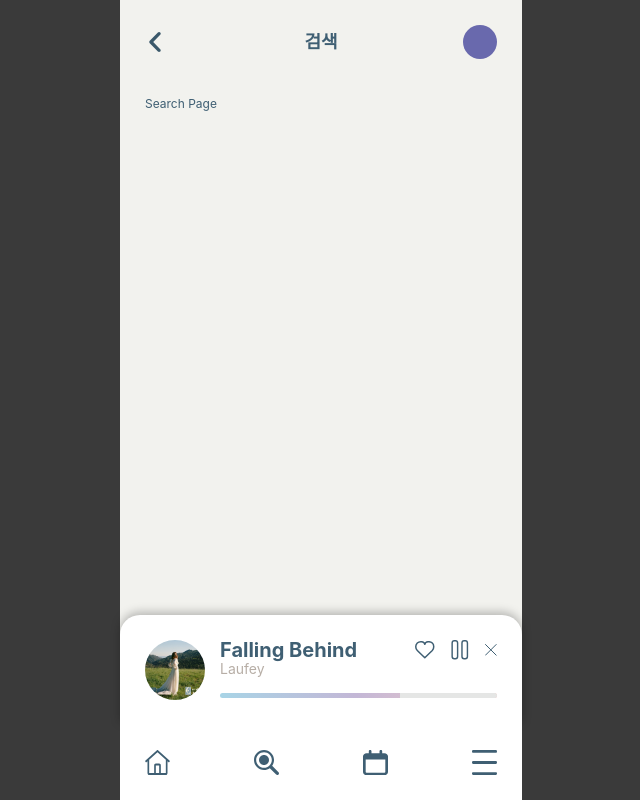
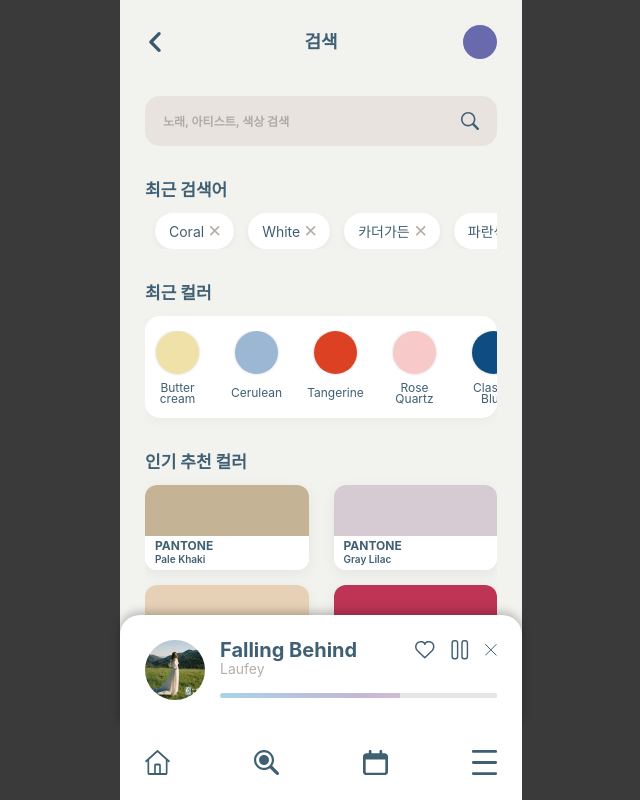
Before and after one commit to urusekai/TONE, a Vue app in the folder frontend/: page /search in a window 1280 px wide. Shown: the whole page, without its empty margins (319-959 px from the left). Built offline with nearby package versions, Linux system fonts and the light colour scheme; a web font is replaced by a local one.

Commit message:
feat:검색 페이지 vue 파일로 이동및 최근 검색어 삭제/생성 기능 추가,최근컬러 style 수정, 파비콘 이미지 추가및 수정

```diff
--- a/frontend/index.html
+++ b/frontend/index.html
@@ -1,13 +1,16 @@
 <!doctype html>
 <html lang="">
+
 <head>
   <meta charset="UTF-8" />
-    <link rel="icon" href="/favicon.ico" />
+  <link rel="icon" href="/favicon.png" />
   <meta name="viewport" content="width=device-width, initial-scale=1.0" />
   <title>Vite App</title>
 </head>
+
 <body>
   <div id="app"></div>
   <script type="module" src="/src/main.js"></script>
 </body>
+
 </html>
--- a/frontend/src/views/SearchView.vue
+++ b/frontend/src/views/SearchView.vue
@@ -1,3 +1,407 @@
+<script setup>
+import { reactive, ref, watch } from 'vue';
+import { useRouter } from 'vue-router';
+
+const router = useRouter();
+
+const STORAGE_KEY = 'tone_recent_tags_v1';
+const MAX_TAGS = 12;
+
+// localStorage에서 불러오기
+const loadTags = () => {
+  try {
+    const raw = localStorage.getItem(STORAGE_KEY);
+    const parsed = raw ? JSON.parse(raw) : null;
+    return Array.isArray(parsed) ? parsed : ['Coral', 'White', '카더가든', '파란색', '여름노래'];
+  } catch {
+    return ['Coral', 'White', '카더가든', '파란색', '여름노래'];
+  }
+};
+
+const searchData = reactive({
+  tags: loadTags(),
+  recentColors: [
+    { name: 'Butter cream', code: '#EFE1A7' },
+    { name: 'Cerulean', code: '#9BB7D4' },
+    { name: 'Tangerine', code: '#DD4124' },
+    { name: 'Rose Quartz', code: '#F7CAC9' },
+    { name: 'Classic Blue', code: '#0F4C81' },
+    { name: 'Green Ash', code: '#A0DAA9' },
+    { name: 'Viva Magenta', code: '#BE3455' },
+    { name: 'Ultimate Gray', code: '#939597' }
+  ],
+  recommended: [
+    { brand: 'PANTONE', name: 'Pale Khaki', code: '#C4B495' },
+    { brand: 'PANTONE', name: 'Gray Lilac', code: '#D6CBD3' },
+    { brand: 'PANTONE', name: 'Gray Sand', code: '#E7D1B6' },
+    { brand: 'PANTONE', name: 'Viva Magenta', code: '#BE3455' },
+    { brand: 'PANTONE', name: 'Pale Dogwood', code: '#8D91C7' },
+    { brand: 'PANTONE', name: 'Color Pale Dogwood', code: '#ADB696' }
+  ]
+});
+
+const keyword = ref('');
+
+// tags가 바뀔 때마다 localStorage 저장
+watch(
+  () => searchData.tags,
+  (newTags) => {
+    localStorage.setItem(STORAGE_KEY, JSON.stringify(newTags));
+  },
+  { deep: true }
+);
+
+function normalizeTag(text) {
+  return text.trim().replace(/\s+/g, ' ');
+}
+
+function addRecentTag(text) {
+  const t = normalizeTag(text);
+  if (!t) return;
+
+  // 이미 있으면 맨 앞으로 올리기
+  const existIdx = searchData.tags.findIndex((x) => x.toLowerCase() === t.toLowerCase());
+  if (existIdx !== -1) searchData.tags.splice(existIdx, 1);
+
+  // 맨 앞에 추가
+  searchData.tags.unshift(t);
+
+  // 최대 개수 제한
+  if (searchData.tags.length > MAX_TAGS) searchData.tags.length = MAX_TAGS;
+}
+
+function removeTag(tag) {
+  const idx = searchData.tags.indexOf(tag);
+  if (idx !== -1) searchData.tags.splice(idx, 1);
+}
+
+function goToPlaylist(payload) {
+  // 필요하면 query로 넘기기 (playlist에서 검색값 받기 가능)
+  // 예: router.push({ path: '/playlist', query: { q: payload?.name ?? '' } })
+  router.push('/playlist');
+}
+
+function onSubmit(e) {
+  e.preventDefault();
+
+  // 양쪽 공백 제거
+  const t = keyword.value.trim();
+  if (!t) return; // 빈 문자열이면 무시
+
+  searchData.tags.unshift(t); // 맨 앞에 추가
+  keyword.value = ''; // 입력창 초기화
+}
+</script>
+
 <template>
-  <main>Search Page</main>
+  <main id="search">
+    <section class="search-bar-section">
+      <form class="search-input-box" role="search" @submit="onSubmit">
+        <input v-model="keyword" type="text" placeholder="노래, 아티스트, 색상 검색" />
+        <button type="submit" class="btn-search" aria-label="검색">
+          <img src="@/assets/icons/search.svg" alt="" class="icon-search" />
+        </button>
+      </form>
+    </section>
+
+    <div class="search-content-scroll">
+      <!-- 최근 검색어 -->
+      <section class="search-section">
+        <h3 class="section-title">최근 검색어</h3>
+
+        <div class="scroll-container" id="tag-list">
+          <div v-for="t in searchData.tags" :key="t" class="tag">
+            {{ t }}
+            <button class="btn-delete" type="button" @click.stop="removeTag(t)">
+              <img src="@/assets/icons/remove.svg" alt="삭제" />
+            </button>
+          </div>
+        </div>
+      </section>
+
+      <!-- 최근 컬러 -->
+      <section class="recent-colors-section">
+        <h3 class="section-title">최근 컬러</h3>
+
+        <div class="recent-colors-wrapper">
+          <div class="scroll-container" id="color-circle-list">
+            <div
+              v-for="c in searchData.recentColors"
+              :key="c.name"
+              class="color-item"
+              @click="goToPlaylist(c)"
+            >
+              <div class="color-circle" :style="{ backgroundColor: c.code }"></div>
+              <span class="color-label">{{ c.name }}</span>
+            </div>
+          </div>
+        </div>
+      </section>
+
+      <!-- 인기 추천 컬러 -->
+      <section class="recommended-colors-section">
+        <h3 class="section-title">인기 추천 컬러</h3>
+
+        <div class="color-card-grid" id="color-card-grid">
+          <article
+            v-for="r in searchData.recommended"
+            :key="`${r.brand}-${r.name}`"
+            class="pantone-card"
+            @click="goToPlaylist(r)"
+          >
+            <div class="card-color-top" :style="{ backgroundColor: r.code }"></div>
+            <div class="card-info-bottom">
+              <span class="brand-name">{{ r.brand }}</span>
+              <p class="color-detail-name">{{ r.name }}</p>
+            </div>
+          </article>
+        </div>
+      </section>
+    </div>
+  </main>
 </template>
+
+<style scoped>
+/* 1. 기본 배경 및 텍스트 설정 */
+#search {
+  --section-gap: 30px;
+  --title-content-gap: 12px;
+
+  justify-content: flex-start;
+  align-items: stretch;
+  min-height: 0;
+  overflow: hidden;
+  padding-bottom: 0;
+  background-color: #f2f2ee;
+  box-sizing: border-box;
+}
+
+/* 섹션 타이틀 */
+.section-title {
+  font-size: 17px;
+  font-weight: 700;
+  margin: 0 0 var(--title-content-gap);
+}
+
+.search-section,
+.recent-colors-section,
+.recommended-colors-section {
+  width: 100%;
+  margin-bottom: var(--section-gap);
+}
+
+.recommended-colors-section {
+  margin-bottom: 0;
+}
+
+/* 2. 검색창 섹션 */
+.search-bar-section {
+  flex: 0 0 auto;
+  width: 100%;
+  padding: 0 0 var(--section-gap);
+  margin: 0;
+  background-color: #f2f2ee;
+}
+
+.search-content-scroll {
+  flex: 1 1 auto;
+  height: 0;
+  min-height: 0;
+  overflow-y: auto;
+  overscroll-behavior: contain;
+  padding-bottom: calc(var(--app-main-bottom) + var(--section-gap));
+}
+
+.search-content-scroll::-webkit-scrollbar {
+  display: none;
+}
+
+.search-input-box {
+  display: flex;
+  width: 100%;
+  height: 50px;
+  align-items: center;
+  background-color: #e8e3df;
+  padding: 0 18px;
+  border-radius: 15px;
+}
+
+.icon-search {
+  width: 18px;
+  margin: 0;
+  display: block;
+}
+
+.btn-search {
+  display: flex;
+  align-items: center;
+  justify-content: center;
+  flex: 0 0 auto;
+  margin-left: 10px;
+}
+
+.search-input-box input {
+  border: none;
+  background: transparent;
+  outline: none;
+  font-size: 12px;
+  font-weight: 700;
+  width: 100%;
+  min-width: 0;
+  opacity: 0.5;
+}
+
+/* 3. 가로 스크롤 공통 */
+.scroll-container {
+  display: flex;
+  flex-wrap: nowrap;
+  overflow-x: auto;
+  gap: 14px;
+  padding: 0 10px;
+  -webkit-overflow-scrolling: touch;
+  scroll-snap-type: x mandatory;
+}
+
+/* ✅ 최근 컬러 스크롤 줄(진짜 스크롤되는 요소) */
+#color-circle-list {
+  padding: 0 18px; /* ✅ 양쪽 여백 */
+  gap: 14px;
+  overflow-x: auto;
+  -webkit-overflow-scrolling: touch;
+}
+
+.scroll-container::-webkit-scrollbar {
+  display: none;
+}
+
+/* (선택) 스냅: 아이템이 딱딱 붙게 */
+.recent-colors-wrapper .color-item {
+  scroll-snap-align: start;
+}
+
+/* 반쯤 잘린 채로 시작 */
+.recent-colors-wrapper .color-item:first-child {
+  margin-left: -10px; /* 원하는 만큼 조절 */
+}
+
+/* 최근 검색어 태그 */
+.tag {
+  flex: 0 0 auto;
+  display: flex;
+  align-items: center;
+  background: #fff;
+  padding: 8px 14px;
+  border-radius: 20px;
+  font-size: 14px;
+  box-shadow: 0 2px 6px rgba(0, 0, 0, 0.05);
+}
+
+.btn-delete {
+  background: none;
+  border: none;
+  margin-left: 6px;
+  padding: 0;
+  cursor: pointer;
+}
+
+.btn-delete img {
+  width: 10px;
+  height: 10px;
+  vertical-align: middle;
+}
+
+/* 최근 컬러 흰색 배경 박스 */
+.recent-colors-wrapper {
+  width: 100%;
+  margin: 0;
+  padding: 15px 0px 10px;
+  background: #ffffff;
+  border-radius: 15px;
+  box-shadow: 0 4px 12px rgba(0, 0, 0, 0.03);
+  overflow: hidden;
+
+  position: relative;
+}
+
+.color-item {
+  flex: 0 0 auto;
+  width: 65px;
+  display: flex;
+  flex-direction: column;
+  align-items: center;
+  justify-content: flex-start;
+  cursor: pointer;
+}
+
+.color-circle {
+  width: 43px;
+  height: 43px;
+  border-radius: 50%;
+  margin-bottom: 6px;
+  box-shadow: 0 0 3px rgba(0, 0, 0, 0.18);
+}
+
+.color-label {
+  font-size: 12px;
+  line-height: 0.9;
+  width: 100%;
+  height: 2.3em;
+  display: flex;
+  align-items: center;
+  justify-content: center;
+  text-align: center;
+  white-space: normal;
+  word-break: keep-all;
+  overflow-wrap: anywhere;
+  overflow: hidden;
+}
+
+/* 4. 인기 추천 컬러 */
+.color-card-grid {
+  display: grid;
+  grid-template-columns: repeat(2, minmax(0, 1fr));
+  column-gap: 25px;
+  row-gap: 15px;
+  padding: 0;
+}
+
+.pantone-card {
+  width: 100%;
+  height: 85px;
+  background: #fff;
+  border-radius: 12px;
+  overflow: hidden;
+  display: flex;
+  flex-direction: column;
+  box-shadow: 0 4px 15px rgba(0, 0, 0, 0.06);
+  cursor: pointer;
+}
+
+.card-color-top {
+  flex: 1;
+}
+
+.card-info-bottom {
+  background: #ffffff;
+  height: 34px;
+  padding: 0 10px;
+  display: flex;
+  flex-direction: column;
+  justify-content: center;
+  align-items: flex-start;
+}
+
+.brand-name {
+  font-size: 12px;
+  font-weight: 700;
+  line-height: 1.2;
+  margin-top: 5px;
+}
+
+.color-detail-name {
+  font-size: 10px;
+  font-weight: 600;
+  margin-bottom: 6px;
+  line-height: 1.2;
+}
+</style>
```
Also changed, not shown: frontend/public/favicon.png (added). Lines whose indentation alone changed are shown as unchanged.
